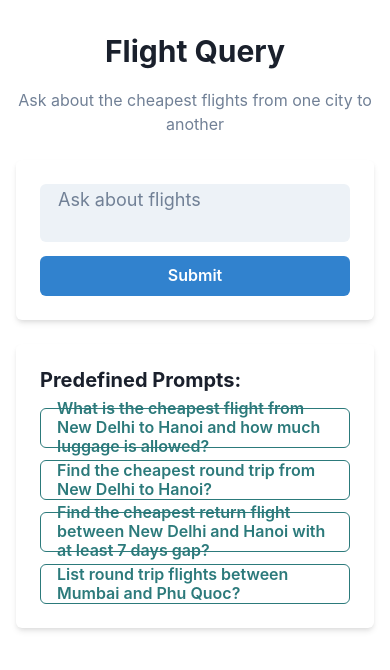
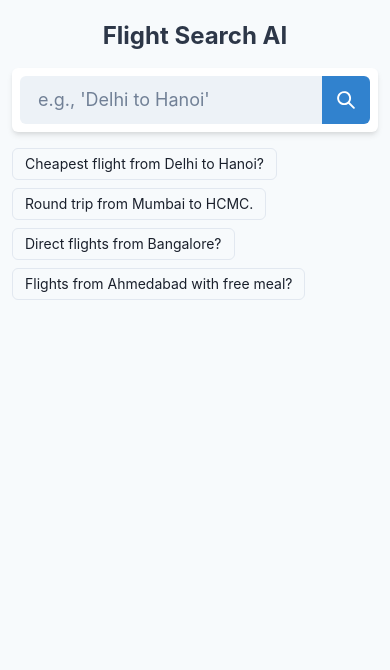
Before and after one commit to harsh-vardhhan/ai-agent-flight-scanner-frontend, a React (Create React App) app: page / in a window 390 px wide. Shown: the top 670 px of the page. Built offline with nearby package versions, Linux system fonts and the light colour scheme.

Commit message:
mobile friendly

```diff
--- a/src/App.js
+++ b/src/App.js
@@ -6,85 +6,73 @@ import {
   Box,
   Heading,
   VStack,
-  Container,
   Text,
   Stack,
+  Link,
+  Spinner,
+  Card,
+  CardBody,
+  Flex,
+  IconButton,
+  Wrap,
+  WrapItem,
+  SkeletonText,
+  Divider,
 } from "@chakra-ui/react";
+import { SearchIcon } from "@chakra-ui/icons";
 import ReactMarkdown from "react-markdown";
 import remarkGfm from "remark-gfm";
 import { Prism as SyntaxHighlighter } from "react-syntax-highlighter";
 import { atomDark } from "react-syntax-highlighter/dist/esm/styles/prism";
 import { format } from "sql-formatter";
 
+// --- Skeleton Loader Component ---
+const ResultSkeleton = () => (
+    <VStack spacing={4} align="stretch">
+        <Card variant="outline"><CardBody><SkeletonText noOfLines={5} spacing="4" skeletonHeight="3" /></CardBody></Card>
+        <Card variant="outline"><CardBody><SkeletonText noOfLines={5} spacing="4" skeletonHeight="3" /></CardBody></Card>
+    </VStack>
+);
+
+// --- Main Application Component ---
 const App = () => {
+  // State Management
   const [question, setQuestion] = useState("");
   const [answer, setAnswer] = useState("");
   const [sqlQuery, setSqlQuery] = useState("");
   const [loading, setLoading] = useState(false);
-  const [streamingSql, setStreamingSql] = useState(false);
   const toast = useToast();
-  const answerRef = useRef(null);
-  const sqlRef = useRef(null);
+  const resultsContainerRef = useRef(null);
 
   const prompts = [
-    "What is the cheapest flight from New Delhi to Hanoi and how much luggage is allowed?",
-    "Find the cheapest round trip from New Delhi to Hanoi?",
-    "Find the cheapest return flight between New Delhi and Hanoi with at least 7 days gap?",
-    "List round trip flights between Mumbai and Phu Quoc?",
+    "Cheapest flight from Delhi to Hanoi?",
+    "Round trip from Mumbai to HCMC.",
+    "Direct flights from Bangalore?",
+    "Flights from Ahmedabad with free meal?",
   ];
-
-  const processText = (text) => {
-    // Remove think tags and their content
-    text = text.replace(/<think>[\s\S]*?<\/think>/g, '');
-
-    // Add space after punctuation marks if not followed by a space
-    text = text.replace(/([.,!?)])([^\s])/g, '$1 $2');
-
-    // Add space before opening parenthesis if not preceded by a space
-    text = text.replace(/([^\s])\(/g, '$1 (');
-
-    // Ensure proper spacing in markdown tables
-    text = text.replace(/\|([^\s|])/g, '| $1');
-    text = text.replace(/([^\s|])\|/g, '$1 |');
-
-    return text.trim(); // Trim extra spaces
-  };
 
   const processSqlChunk = (chunk) => {
     try {
-      // Accumulate SQL chunks and format only when they form complete statements
-      const formattedSql = format(chunk, {
-        language: "mysql",
-        indent: "  ",
-      });
-      return formattedSql;
+      return format(chunk, { language: "mysql", indent: "  " });
     } catch (sqlError) {
-      // If formatting fails, return the raw chunk
       return chunk;
     }
   };
 
   useEffect(() => {
-    if (answerRef.current && loading) {
-      answerRef.current.scrollIntoView({ behavior: 'smooth', block: 'end' });
+    if (answer && resultsContainerRef.current) {
+      resultsContainerRef.current.scrollIntoView({ behavior: 'smooth', block: 'end' });
     }
-  }, [answer, loading]);
+  }, [answer]);
 
   const handleSubmit = async (query) => {
     const currentQuestion = query || question;
-
     if (!currentQuestion.trim()) {
-      toast({
-        title: "Please enter a question",
-        status: "warning",
-        duration: 2000,
-        isClosable: true,
-      });
+      toast({ title: "Please enter a search query.", status: "warning", duration: 2000, isClosable: true, position: "top" });
       return;
     }
 
     setLoading(true);
-    setStreamingSql(true);
     setAnswer("");
     setSqlQuery("");
 
@@ -97,17 +85,13 @@ const App = () => {
         try {
           const cleanData = event.data.replace(/^data:\s*/, '');
           if (!cleanData) return;
-
           const data = JSON.parse(cleanData);
-
           if (data.type === 'answer') {
             currentAnswer += data.content;
-            const processedText = processText(currentAnswer);
-            setAnswer(processedText);
+            setAnswer(currentAnswer);
           } else if (data.type === 'sql') {
             currentSql += data.content;
-            const processedSql = processSqlChunk(currentSql);
-            setSqlQuery(processedSql);
+            setSqlQuery(processSqlChunk(currentSql));
           }
         } catch (parseError) {
           console.error('Parse error:', parseError, 'Raw data:', event.data);
@@ -127,149 +111,115 @@ const App = () => {
 
     } catch (error) {
       console.error('Connection error:', error);
-      toast({
-        title: "Error querying the API",
-        description: error.message,
-        status: "error",
-        duration: 3000,
-        isClosable: true,
-      });
+      toast({ title: "Connection Error", description: "Could not connect to the server.", status: "error", duration: 5000, isClosable: true, position: "top" });
       setLoading(false);
     }
   };
 
+  // --- NEW: Smartly render the response ---
+  const renderResponse = () => {
+    if (loading && !answer) {
+        return <ResultSkeleton />;
+    }
+
+    if (!answer) {
+        return null;
+    }
+
+    // Split the response into parts based on the '---' separator
+    const parts = answer.split('---').filter(part => part.trim());
+
+    // Find the main title (e.g., "### Flight Options")
+    const titlePart = parts.find(p => p.trim().startsWith('#'));
+    // Isolate the flight cards
+    const flightParts = parts.filter(p => p.includes('✈️'));
+    // Isolate the summary
+    const summaryPart = parts.find(p => p.includes('**Summary:**'));
+
     return (
-    <Container maxW="container.lg" mt={8}>
-      <VStack spacing={6}>
-        <Box w="full">
-          <Heading as="h1" size="xl" textAlign="center" mb={4}>
-            Flight Query
+        <VStack spacing={4} align="stretch">
+            {titlePart && <Heading as="h3" size="md" color="gray.700" px={1}>{titlePart.replace(/#/g, '').trim()}</Heading>}
+
+            {flightParts.map((flightMarkdown, index) => (
+                <Card key={index} variant="outline" size="sm">
+                    <CardBody>
+                        <ReactMarkdown
+                            children={flightMarkdown}
+                            remarkPlugins={[remarkGfm]}
+                            components={{
+                                p: ({node, ...props}) => <Text as="div" {...props} />,
+                                a: ({node, ...props}) => <Link color='blue.600' fontWeight="bold" isExternal {...props} />,
+                                ul: ({node, ...props}) => <Stack as="ul" spacing={2} mt={2} {...props} />,
+                                li: ({node, ...props}) => <Box as="li" ml={4} listStyleType="none" {...props} />,
+                            }}
+                        />
+                    </CardBody>
+                </Card>
+            ))}
+
+            {summaryPart && (
+                 <Card variant="outline" size="sm" bg="blue.50">
+                    <CardBody>
+                        <ReactMarkdown
+                            children={summaryPart}
+                            remarkPlugins={[remarkGfm]}
+                            components={{
+                                p: ({node, ...props}) => <Text {...props} />,
+                            }}
+                        />
+                    </CardBody>
+                </Card>
+            )}
+        </VStack>
+    );
+  };
+
+
+  return (
+    <Box bg="gray.50" minH="100vh">
+      <VStack spacing={4} align="stretch" p={3} pb={8}>
+
+        <Box textAlign="center" pt={2}>
+          <Heading as="h1" size="lg" color="gray.700">
+            Flight Search AI
           </Heading>
-          <Text textAlign="center" color="gray.500">
-            Ask about the cheapest flights from one city to another
-          </Text>
         </Box>
 
-        <Box w="full" bg="white" p={6} boxShadow="md" borderRadius="md">
+        <Box position="sticky" top={3} zIndex={10}>
+          <Card shadow="md">
+            <CardBody p={2}>
+              <Flex>
                 <Input
-            as="textarea"
                   value={question}
                   onChange={(e) => setQuestion(e.target.value)}
-            placeholder="Ask about flights"
+                  placeholder="e.g., 'Delhi to Hanoi'"
                   size="lg"
-            mb={2}
                   variant="filled"
-            resize="none"
-            rows={2}
-            overflow="hidden"
-            whiteSpace="pre-wrap"
-            style={{ height: "auto" }}
+                  borderRightRadius="none"
+                  onKeyPress={(e) => e.key === 'Enter' && handleSubmit()}
                 />
-          <Button
+                <IconButton
+                  aria-label="Search flights"
+                  icon={<SearchIcon />}
+                  colorScheme="blue"
+                  size="lg"
+                  borderLeftRadius="none"
+                  onClick={() => handleSubmit()}
                   isLoading={loading}
-            loadingText="Searching"
-            colorScheme="blue"
-            onClick={() => handleSubmit()}
-            w="full"
-          >
-            Submit
-          </Button>
+                />
+              </Flex>
+            </CardBody>
+          </Card>
         </Box>
 
-        {(answer || loading) && (
-          <Box w="full" p={6} bg="white" boxShadow="md" borderRadius="md">
-            <Heading as="h3" size="md" mb={4}>
-              Answer:
-            </Heading>
-            <Box
-              ref={answerRef}
-              className="markdown-body"
-              css={{
-                '& table': {
-                  width: '100%', // Table will occupy full width of container
-                  borderCollapse: 'collapse',
-                  marginBottom: '1rem',
-                },
-                '& th, & td': {
-                  border: '1px solid #ddd',
-                  padding: '8px',
-                  textAlign: 'left',
-                  whiteSpace: 'nowrap', // Prevents text from wrapping inside cells
-                  overflow: 'hidden',
-                  textOverflow: 'ellipsis', // Adds ellipsis if content is too long
-                },
-                '& th': {
-                  backgroundColor: '#f5f5f5',
-                },
-                '& h3': {
-                  marginTop: '1rem',
-                  marginBottom: '0.5rem',
-                },
-                '& p': {
-                  marginBottom: '1rem',
-                  lineHeight: '1.5',
-                },
-              }}
-            >
-              <ReactMarkdown
-                children={answer || "Generating response..."}
-                remarkPlugins={[remarkGfm]}
-                components={{
-                  table: ({ node, ...props }) => (
-                    <div style={{ overflowX: 'auto', width: '100%' }}>
-                      <table {...props} />
-                    </div>
-                  ),
-                }}
-              />
-            </Box>
-          </Box>
-        )}
-
-        {(sqlQuery || streamingSql) && (
-          <Box
-            w="full"
-            p={6}
-            bg="white"
-            boxShadow="md"
-            borderRadius="md"
-            ref={sqlRef}
-          >
-            <Heading as="h3" size="md" mb={4}>
-              SQL Query:
-              {streamingSql && (
-                <Text as="span" fontSize="sm" color="gray.500" ml={2}>
-                  (Generating...)
-                </Text>
-              )}
-            </Heading>
-            <Box overflowX="auto">
-              <SyntaxHighlighter
-                language="sql"
-                style={atomDark}
-                wrapLines={true}
-                wrapLongLines={true}
-              >
-                {sqlQuery || ""}
-              </SyntaxHighlighter>
-            </Box>
-          </Box>
-        )}
-
-        <Box w="full" bg="white" p={6} boxShadow="md" borderRadius="md">
-          <Heading as="h3" size="md" mb={4}>
-            Predefined Prompts:
-          </Heading>
-          <Stack spacing={3}>
-            {prompts.map((prompt, index) => (
+        <Wrap spacing={2}>
+            {prompts.map((prompt) => (
+                <WrapItem key={prompt}>
                     <Button
-                key={index}
-                colorScheme="teal"
+                        size="sm"
                         variant="outline"
-                w="full"
-                textAlign="left"
-                whiteSpace="normal"
-                wordBreak="break-word"
+                        colorScheme="gray"
+                        fontWeight="normal"
                         onClick={() => {
                             setQuestion(prompt);
                             handleSubmit(prompt);
@@ -277,11 +227,32 @@ const App = () => {
                     >
                         {prompt}
                     </Button>
+                </WrapItem>
             ))}
-          </Stack>
+        </Wrap>
+
+        <Box ref={resultsContainerRef}>
+            {renderResponse()}
         </Box>
+
+        {sqlQuery && (
+          <Box>
+            <Heading as="h3" size="sm" my={3} color="gray.600">
+              Generated SQL Query
+            </Heading>
+            <Card>
+              <CardBody p={0}>
+                <Box bg="gray.800" p={3} borderRadius="md" overflowX="auto">
+                  <SyntaxHighlighter language="sql" style={atomDark} customStyle={{fontSize: '0.8em', background: 'transparent'}}>
+                    {sqlQuery}
+                  </SyntaxHighlighter>
+                </Box>
+              </CardBody>
+            </Card>
+          </Box>
+        )}
       </VStack>
-    </Container>
+    </Box>
   );
 };
 
```
Lines whose indentation alone changed are shown as unchanged.
